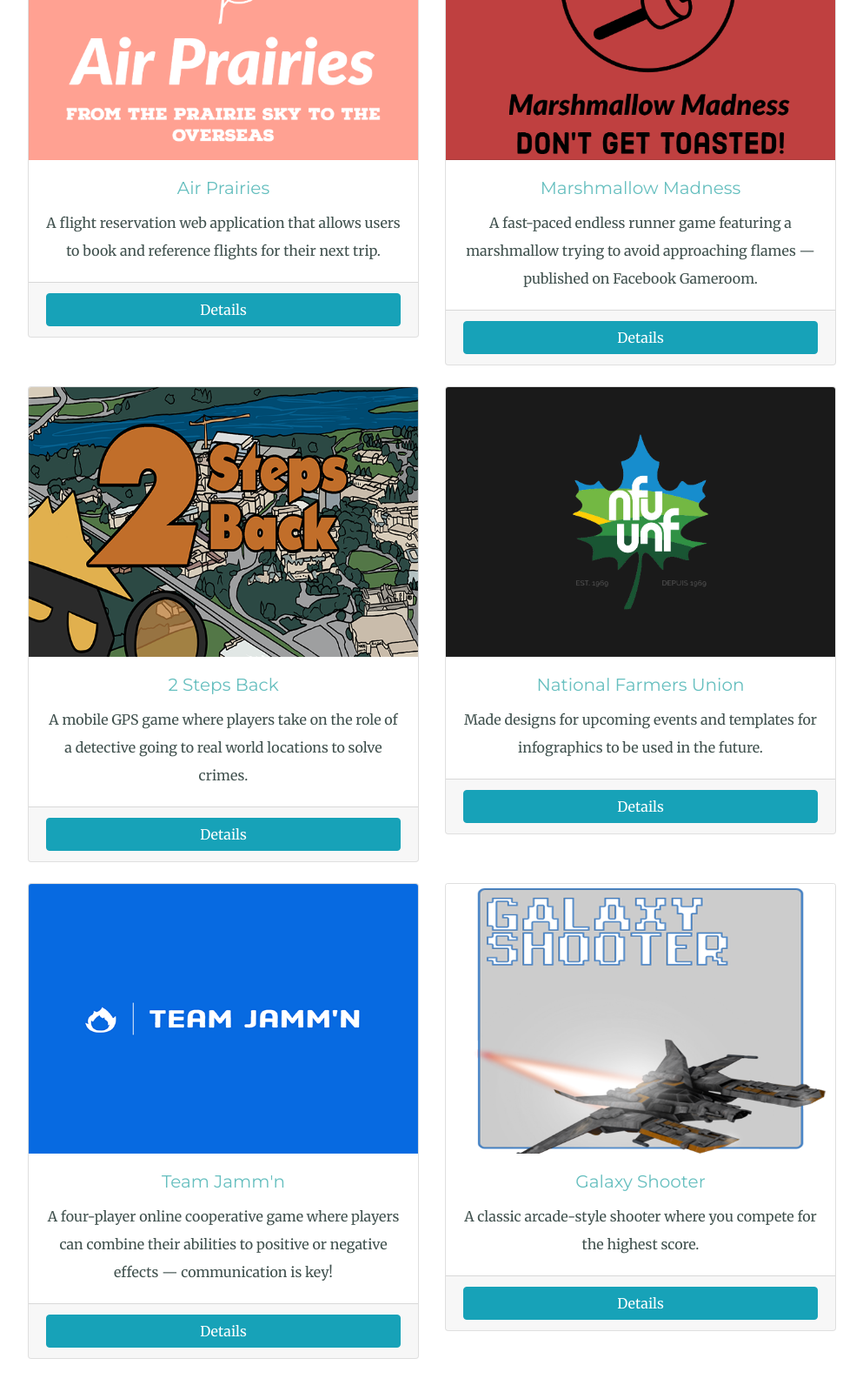
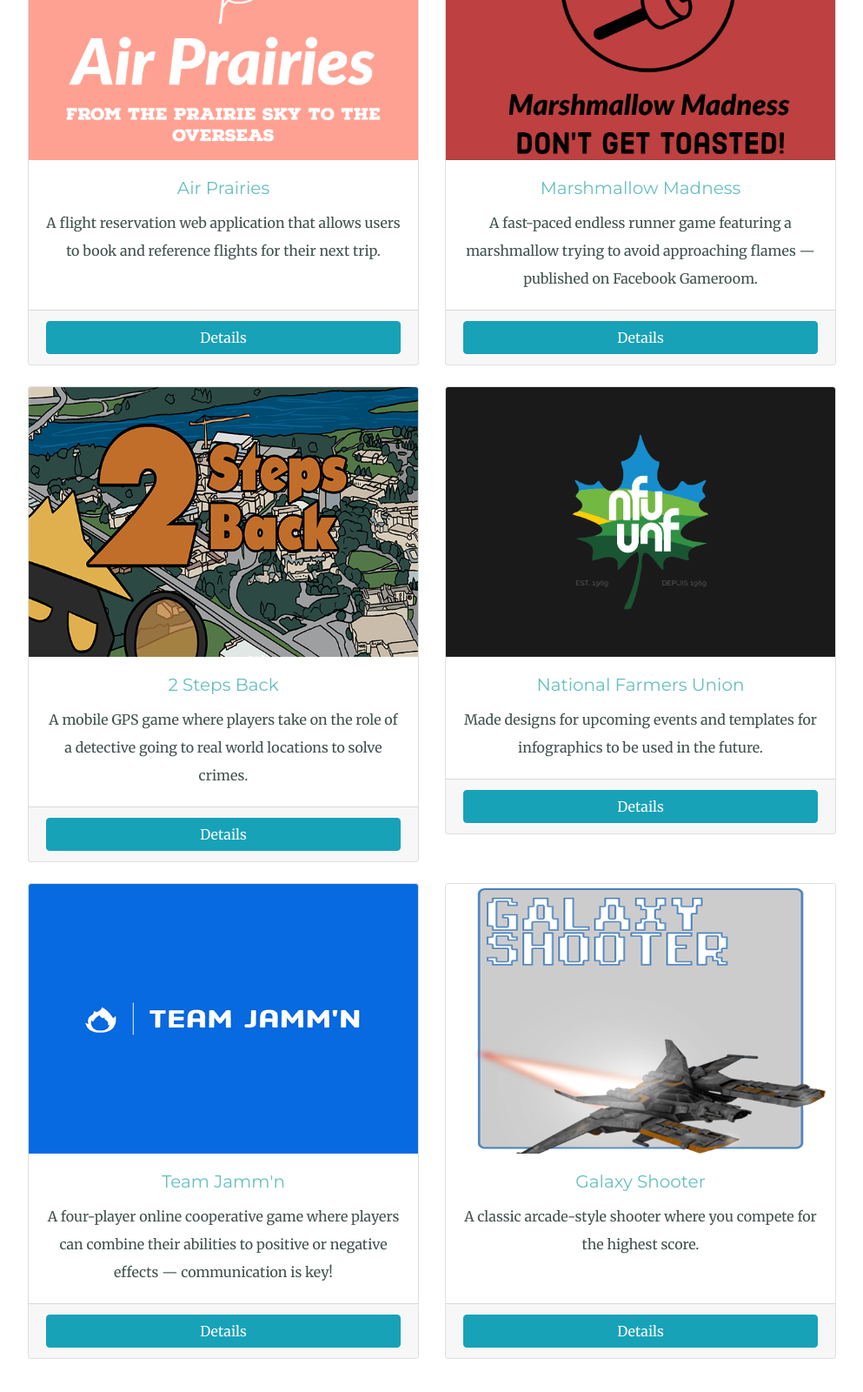
Before and after one commit to nkind/nkind.github.io, a plain HTML site: page index.html in a window 1280 px wide. Shown: the part 3844-5444 px from the top of the page at 87% size, without its empty margins (143-1136 px from the left). Drawn offline with nearby package versions, Linux system fonts and the light colour scheme.

Commit message:
Aligned portfolio cards better

```diff
--- a/css/style.css
+++ b/css/style.css
@@ -93,10 +93,6 @@ hr {
 .skill-desc {
     margin: 10px 0;
     text-align: left;
-}
-
-.card-deck {
-    margin-bottom: 20px;
 }
 
 .table-scroll {
@@ -282,6 +278,7 @@ hr {
   border-radius: 6px;
 }
 
+
 .copyright {
   font-size: 0.75rem;
 }
--- a/index.html
+++ b/index.html
@@ -329,7 +329,7 @@
           <img src="images/airprairies.png" class="card-img-top" alt="...">
           <div class="card-body">
             <h5 class="card-title">Air Prairies</h5>
-            <p class="card-text">A flight reservation web application that allows users to book and reference flights for their next trip.</p>
+            <p class="card-text pb-4 mb-2">A flight reservation web application that allows users to book and reference flights for their next trip.</p>
           </div>
           <div class="card-footer">
             <a href="air-prairies.html" target="_blank" class="btn btn-info w-100">Details</a>
@@ -389,7 +389,7 @@
           <img src="images/galaxy.png" class="card-img-top" alt="...">
           <div class="card-body">
             <h5 class="card-title">Galaxy Shooter</h5>
-            <p class="card-text">A classic arcade-style shooter where you compete for the highest score.</p>
+            <p class="card-text mb-2 pb-4">A classic arcade-style shooter where you compete for the highest score.</p>
           </div>
           <div class="card-footer">
             <a href="galaxy-shooter.html" target="_blank" class="btn btn-info w-100">Details</a>
```
